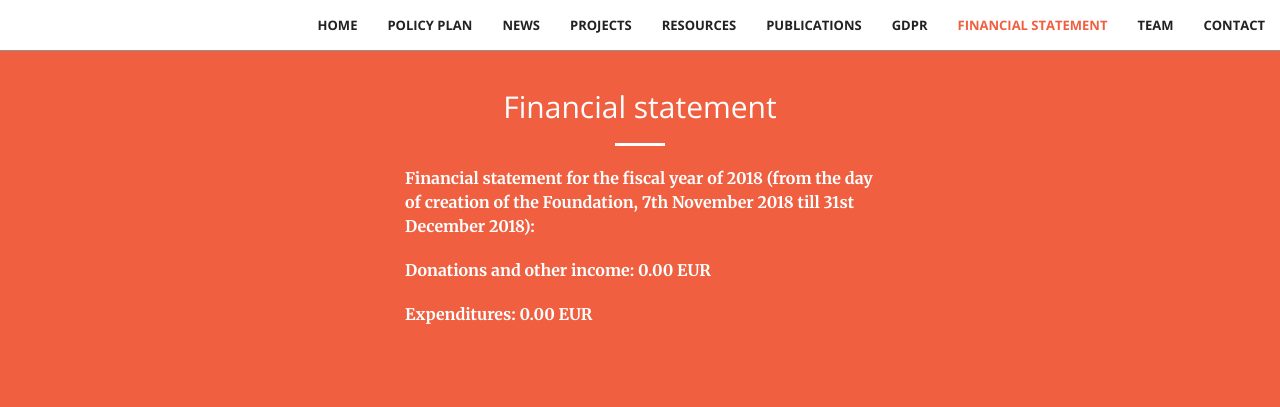
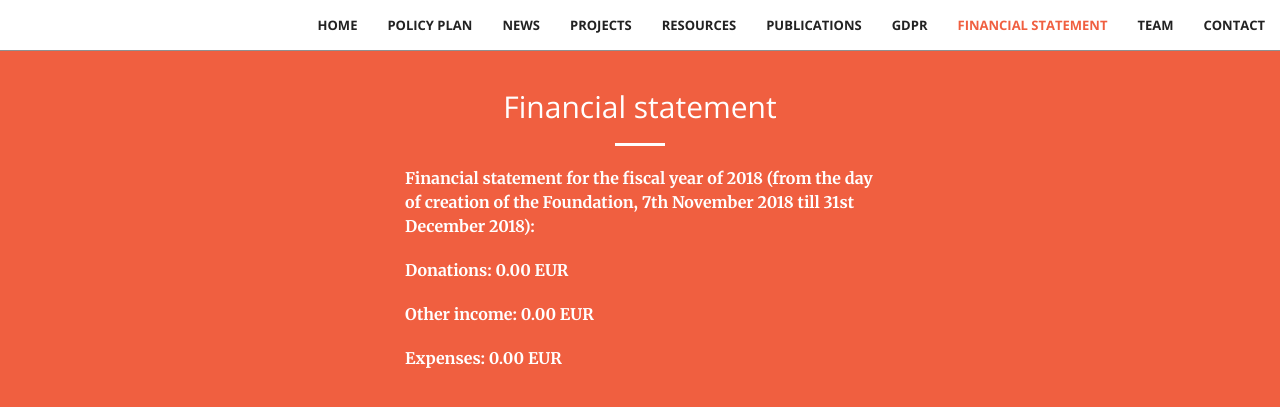
Before and after one commit to stichting-solaris/stichting-solaris.github.io, a Jekyll site: the page built from index.html, in a window 1280 px wide and 900 px high, scrolled down 27641 px, cut to the strip 0-522 px from the top of the window. Shown: the top 407 px of the strip. Built offline with Jekyll 4.4.1, drawn with Linux system fonts in a browser that asks for light colours.

Commit message:
Update financial.html

```diff
--- a/_includes/financial.html
+++ b/_includes/financial.html
@@ -15,8 +15,9 @@
                     <p>Financial statement for the fiscal year of 2018 (from the day of creation of the Foundation,
                         7th November 2018 till 31st December 2018):</p>
 
-                    <p>Donations and other income: 0.00 EUR</p>
-                    <p>Expenditures: 0.00 EUR</p>
+                    <p>Donations: 0.00 EUR</p>
+                    <p>Other income: 0.00 EUR</p>
+                    <p>Expenses: 0.00 EUR</p>
 
 
                 </p>
```
